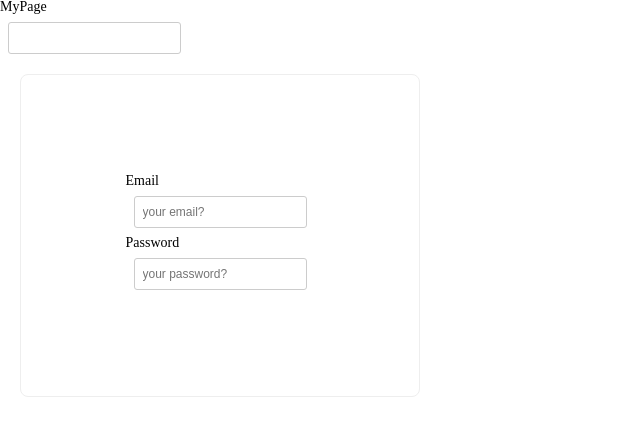
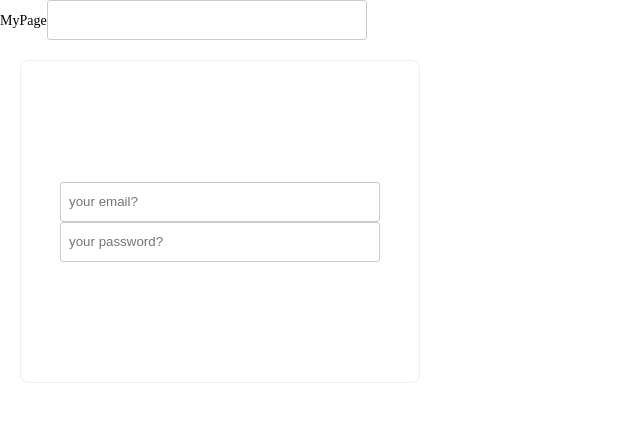
Before and after one commit to codestates-seb/seb42_pre_029, a React (Create React App) app in the folder client/: page /my-page in a window 1280 px wide. Shown: the top 436 px of the page, without its empty margins (0-640 px from the left). Built offline with nearby package versions, Linux system fonts and the light colour scheme.

Commit message:
♻️ Label 요소 분리

```diff
--- a/client/src/components/InputField.js
+++ b/client/src/components/InputField.js
@@ -1,47 +1,30 @@
 import styled from 'styled-components';
 
-function InputField({
-  type,
-  label,
-  placeholder,
-  value,
-  onChange,
-  width,
-  height,
-}) {
+function InputField({ type, id, placeholder, value, onChange, width, height }) {
   return (
-    <>
-      <label>
-        {label}
     <GlobalInput
       type={type}
+      id={id}
+      placeholder={placeholder}
       value={value}
       onChange={onChange}
-          placeholder={placeholder}
       width={width}
       height={height}
     />
-      </label>
-    </>
   );
 }
 
 const GlobalInput = styled.input`
-  background: none;
   border: 1px solid var(--line-001);
   border-radius: 3px;
-  display: block;
-  box-sizing: border-box;
   padding: 8px;
-  margin: 8px;
-  width: ${({ width }) => width};
-  height: ${({ height }) => height};
-  font-size: var(--font-size-sm);
+  width: ${({ width }) => (width ? width : '320px')};
+  height: ${({ height }) => (height ? height : '40px')};
 
   &:focus {
     outline: none;
-    box-shadow: 0px 0px 3px 0.5px var(--main-002);
-    border-color: none;
+    border-color: var(--main-002);
+    box-shadow: 0px 0px 1px 3px var(--main-003);
   }
 `;
 
```
Lines whose indentation alone changed are shown as unchanged.
